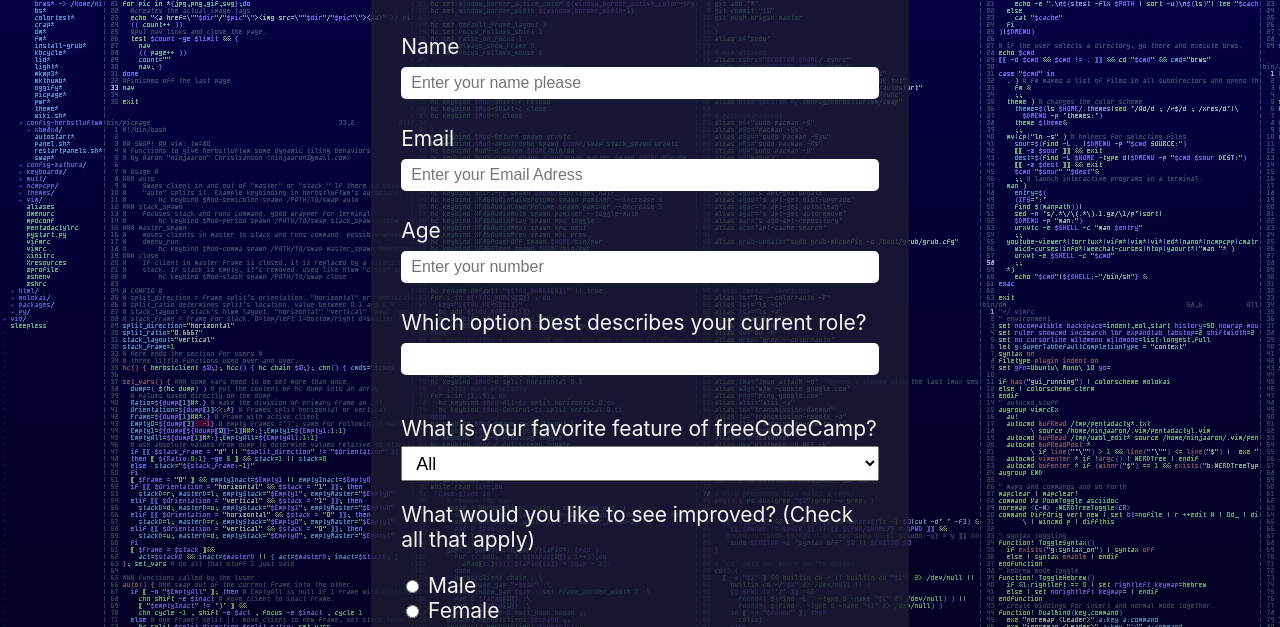
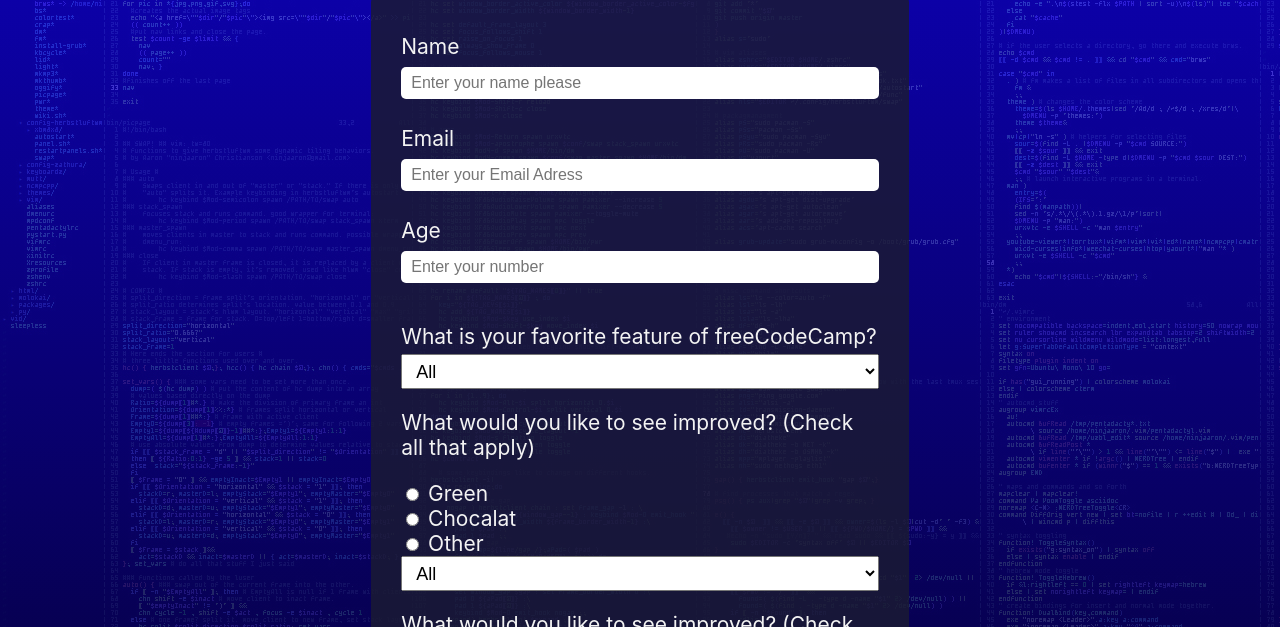
Before and after one commit to aabalapure/Ankit-Anderson, a plain HTML site: page index.html in a window 1280 px wide. Shown: the part 153-780 px from the top of the page. Drawn offline with Linux system fonts and the light colour scheme.

Commit message:
finishing the project

```diff
--- a/index.html
+++ b/index.html
@@ -26,9 +26,6 @@
 
             </div>
             <div class="form-control">
-                <label for="">Which option best describes your current role?</label><input required type="text">
-            </div>
-            <div class="form-control">
                 <p>What is your favorite feature of freeCodeCamp?</p>
                 <select name="" id="dropdown">
                     <option value="">All</option>
@@ -41,9 +38,9 @@
             <div class="form-radio">
                 <p>What would you like to see improved? (Check all that apply)</p>
                 <input type="radio" id="male" name="gender" value="male">
-                <label for="male">Male</label><br>
+                <label for="male">Green</label><br>
                 <input type="radio" id="female" name="gender" value="female">
-                <label for="female">Female</label><br>
+                <label for="female">Chocalat</label><br>
                 <input type="radio" id="other" name="gender" value="other">
                 <label for="other">Other</label>
             </div>
--- a/style.css
+++ b/style.css
@@ -1,5 +1,5 @@
 body{
-    background-image: linear-gradient(rgba(17, 1, 240, 0.301),rgba(2, 0, 0, 0.527)),url(49263.jpg);
+    background-image: linear-gradient(rgba(17, 1, 240, 0.781),rgba(2, 0, 0, 0.904)),url(49263.jpg);
     background-attachment: fixed;
     background-position: fixed;
     width: 100%;
```
